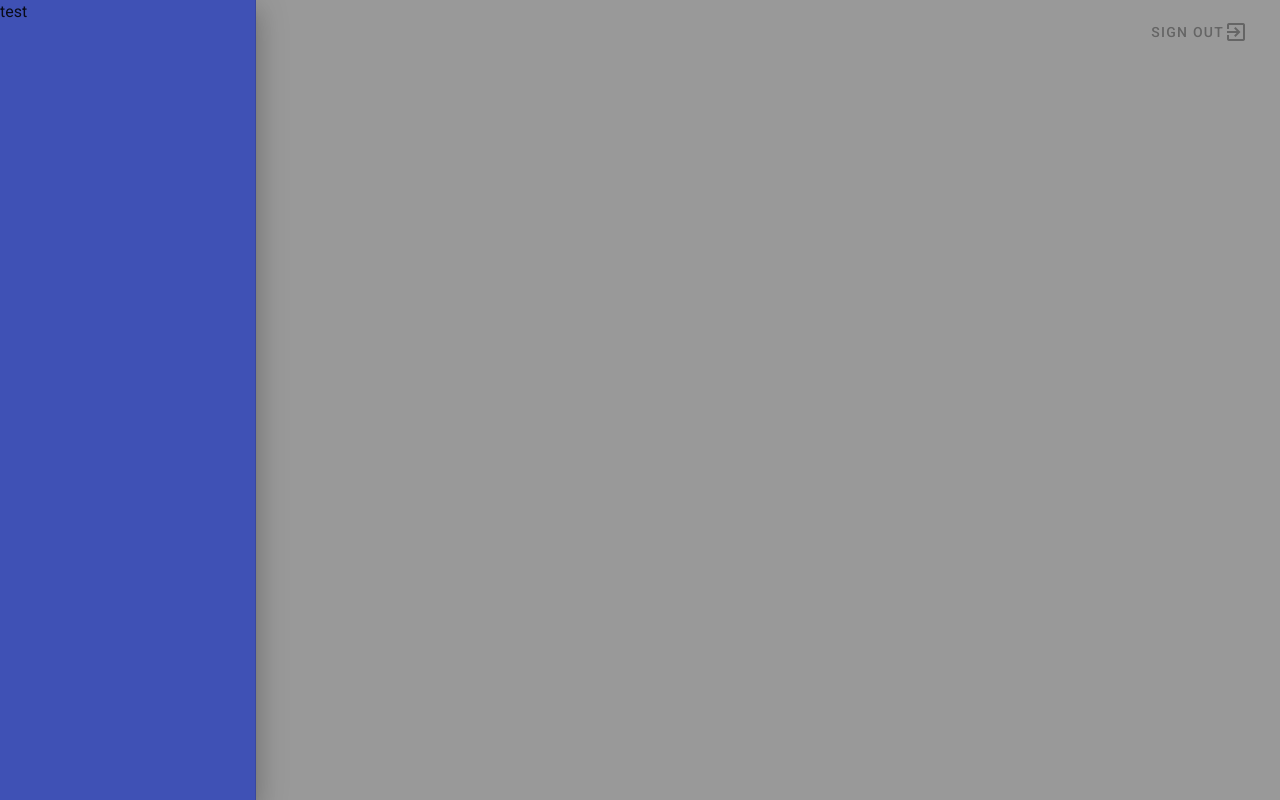
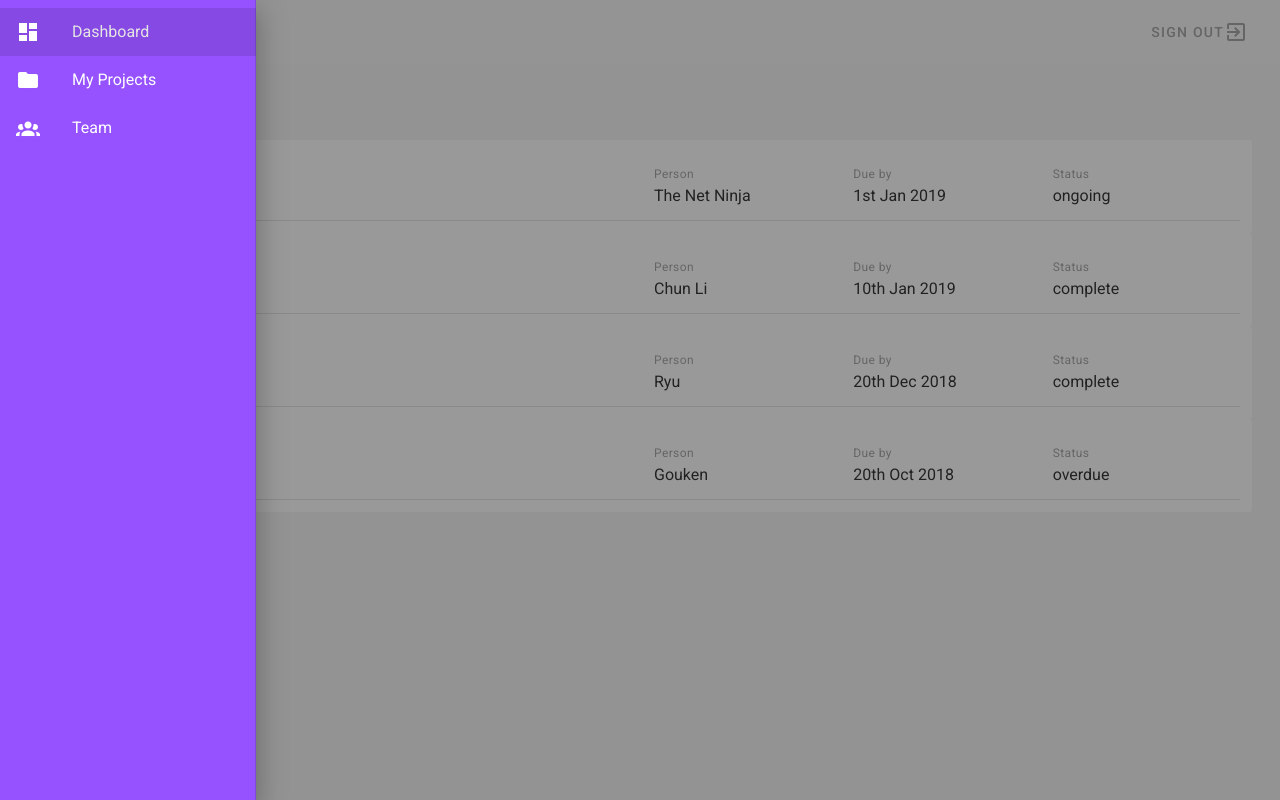
Before and after one commit to HenriqueAkira/Vue-to-do, a Vue app: page / in a window 1280 px wide. Both pictures are taken after a click on the button 28 px from the left and 32 px from the top of the page. Built offline with nearby package versions, Linux system fonts and the light colour scheme.

Commit message:
Dashboard projects

```diff
--- a/src/App.vue
+++ b/src/App.vue
@@ -1,15 +1,14 @@
 <template>
-  <v-app >
+  <v-app class="main-app">
     <Navbar></Navbar>
-    <v-main>
 
+    <v-main class="mx-4 mb-4">
       <router-view>
 
 
       </router-view>
 
     </v-main>
-
   </v-app>
 </template>
 
@@ -25,3 +24,9 @@ export default {
   }),
 };
 </script>
+
+<style >
+  html .v-application--wrap{
+    background-color: #F4F4F4;
+  }
+</style>
--- a/src/components/Navbar.vue
+++ b/src/components/Navbar.vue
@@ -1,6 +1,6 @@
 <template>
   <nav>
-    <v-toolbar flat app>
+    <v-app-bar flat app>
 
         <v-app-bar-nav-icon @click="drawer = !drawer" class="grey--text"></v-app-bar-nav-icon>
 
@@ -15,10 +15,19 @@
             <span>Sign Out</span>
             <v-icon>mdi-exit-to-app</v-icon>
         </v-btn>
-    </v-toolbar>
+    </v-app-bar>
 
-    <v-navigation-drawer app class="indigo" temporary v-model="drawer">
-        <p>test</p>
+    <v-navigation-drawer app class="primary" temporary v-model="drawer">
+        <v-list>
+            <v-list-item v-for="link in links" :key="link.text" router :to="link.route">
+                <v-list-item-action>
+                    <v-icon class="white--text">{{link.icon}}</v-icon>
+                </v-list-item-action>
+                <v-list-item-content>
+                    <v-list-item-title class="white--text">{{link.text}}</v-list-item-title>
+                </v-list-item-content>
+            </v-list-item>
+        </v-list>
     </v-navigation-drawer>
 
   </nav>
@@ -28,7 +37,12 @@
 export default {
     data(){
         return{
-            drawer: false
+            drawer: false,
+            links: [
+                {icon: 'mdi-view-dashboard', text: 'Dashboard', route:'/'},
+                {icon: 'mdi-folder', text: 'My Projects', route:'/projects'},
+                {icon: 'mdi-account-group', text: 'Team', route:'/team'},
+            ]
         }
     },
     methods:{
--- a/src/plugins/vuetify.js
+++ b/src/plugins/vuetify.js
@@ -4,4 +4,14 @@ import Vuetify from 'vuetify/lib/framework';
 Vue.use(Vuetify);
 
 export default new Vuetify({
+    theme: {
+        themes: {
+            light: {
+                primary:  '#9652ff',
+                secondary: '#3cd1c2',
+                accent: '#ffaa2c',
+                error: '#f83e70',
+            },
+        }
+    }
 });
--- a/src/router/index.js
+++ b/src/router/index.js
@@ -1,23 +1,27 @@
 import Vue from 'vue'
 import VueRouter from 'vue-router'
-import HomeView from '../views/HomeView.vue'
+import DashboardView from '../views/DashboardView.vue'
+import ProjectsView from  '../views/ProjectsView.vue'
+import TeamView from  '../views/TeamView.vue'
 
 Vue.use(VueRouter)
 
 const routes = [
   {
     path: '/',
-    name: 'home',
-    component: HomeView
+    name: 'dashboard',
+    component: DashboardView
   },
   {
-    path: '/about',
-    name: 'about',
-    // route level code-splitting
-    // this generates a separate chunk (about.[hash].js) for this route
-    // which is lazy-loaded when the route is visited.
-    component: () => import(/* webpackChunkName: "about" */ '../views/AboutView.vue')
-  }
+    path: '/projects',
+    name: 'projects',
+    component: ProjectsView
+  },
+  {
+    path: '/team',
+    name: 'team',
+    component: TeamView
+  },
 ]
 
 const router = new VueRouter({
--- a/src/views/AboutView.vue
+++ /dev/null
@@ -1,15 +0,0 @@
-<template>
-  <div class="about">
-    <h1>This is an about page</h1>
-  </div>
-</template>
-
-<script>
-
-  export default {
-    name: 'About',
-
-    components: {
-    },
-  }
-</script>
--- /dev/null
+++ b/src/views/DashboardView.vue
@@ -0,0 +1,91 @@
+<template>
+
+  <div class="dashboard">
+
+    <h1 class="subtitle-1 grey--text" >Dashboard</h1>
+
+    <v-container fluid class="my-9">
+      <v-card flat class="pa-3" v-for="project in projects" :key="project.title">
+        <v-row :class="`pa-3 project ${project.status}`">
+          <v-col cols="12" md="6">
+              <div class="caption grey--text">Project title</div>
+              <div>{{project.title}}</div>
+          </v-col>
+          <v-col cols="6" sm="4" md="2">
+              <div class="caption grey--text">Person</div>
+              <div>{{project.person}}</div>
+          </v-col>
+          <v-col cols="6" sm="4" md="2">
+              <div class="caption grey--text">Due by</div>
+              <div>{{project.due}}</div>
+          </v-col>
+          <v-col cols="2" sm="4" md="2">
+              <div class="caption grey--text">Status</div>
+              <div>{{project.status}}</div>
+          </v-col>
+        </v-row>
+        <v-divider></v-divider>
+      </v-card>
+    </v-container>
+
+    <!-- <v-btn class="hidden-md">Click me</v-btn>
+    <v-btn class="hidden-md-and-up">Click me</v-btn>
+    <v-btn class="hidden-sm-only">Click me</v-btn> -->
+
+    <!--
+
+    <v-btn class="pink white--text">Click me</v-btn>
+    <v-btn depressed color="pink">Click me</v-btn>
+    <v-btn color="pink" text>Click me</v-btn>
+
+    <v-btn depressed class="pink white--text" small>
+      <v-icon left small>mdi-email</v-icon>
+      <span>email me</span>
+    </v-btn>
+
+    <v-btn depressed class="pink white--text" large>
+      <span>email me</span>
+      <v-icon right large>mdi-email</v-icon>
+    </v-btn>
+
+    <v-btn fab depressed dark color="purple " small>
+      <v-icon>mdi-heart</v-icon>
+    </v-btn> -->
+
+
+  </div>
+
+</template>
+
+<script>
+
+  export default {
+    name: 'Home',
+
+    components: {
+    },
+
+    data() {
+      return{
+        projects: [
+        { title: 'Design a new website', person: 'The Net Ninja', due: '1st Jan 2019', status: 'ongoing', content: 'Lorem ipsum dolor sit amet consectetur adipisicing elit. Sunt consequuntur eos eligendi illum minima adipisci deleniti, dicta mollitia enim explicabo fugiat quidem ducimus praesentium voluptates porro molestias non sequi animi!'},
+        { title: 'Code up the homepage', person: 'Chun Li', due: '10th Jan 2019', status: 'complete', content: 'Lorem ipsum dolor sit amet consectetur adipisicing elit. Sunt consequuntur eos eligendi illum minima adipisci deleniti, dicta mollitia enim explicabo fugiat quidem ducimus praesentium voluptates porro molestias non sequi animi!'},
+        { title: 'Design video thumbnails', person: 'Ryu', due: '20th Dec 2018', status: 'complete', content: 'Lorem ipsum dolor sit amet consectetur adipisicing elit. Sunt consequuntur eos eligendi illum minima adipisci deleniti, dicta mollitia enim explicabo fugiat quidem ducimus praesentium voluptates porro molestias non sequi animi!'},
+        { title: 'Create a community forum', person: 'Gouken', due: '20th Oct 2018', status: 'overdue', content: 'Lorem ipsum dolor sit amet consectetur adipisicing elit. Sunt consequuntur eos eligendi illum minima adipisci deleniti, dicta mollitia enim explicabo fugiat quidem ducimus praesentium voluptates porro molestias non sequi animi!'},
+      ]
+      }
+    }
+  }
+</script>
+
+<style>
+  .project.complete{
+    border-left: 4px solid #3cd1c2;
+  }
+  .project.ongoing{
+    border-left: 4px solid orange;
+  }
+  .project.overdue{
+    border-left: 4px solid tomato;
+  }
+</style>
--- a/src/views/HomeView.vue
+++ /dev/null
@@ -1,43 +0,0 @@
-<template>
-
-  <div class="home">
-
-    <h1>Homepage</h1>
-    <!-- <v-btn class="hidden-md">Click me</v-btn>
-    <v-btn class="hidden-md-and-up">Click me</v-btn>
-    <v-btn class="hidden-sm-only">Click me</v-btn> -->
-
-    <!--
-
-    <v-btn class="pink white--text">Click me</v-btn>
-    <v-btn depressed color="pink">Click me</v-btn>
-    <v-btn color="pink" text>Click me</v-btn>
-
-    <v-btn depressed class="pink white--text" small>
-      <v-icon left small>mdi-email</v-icon>
-      <span>email me</span>
-    </v-btn>
-
-    <v-btn depressed class="pink white--text" large>
-      <span>email me</span>
-      <v-icon right large>mdi-email</v-icon>
-    </v-btn>
-
-    <v-btn fab depressed dark color="purple " small>
-      <v-icon>mdi-heart</v-icon>
-    </v-btn> -->
-
-
-  </div>
-
-</template>
-
-<script>
-
-  export default {
-    name: 'Home',
-
-    components: {
-    },
-  }
-</script>
--- /dev/null
+++ b/src/views/ProjectsView.vue
@@ -0,0 +1,27 @@
+<template>
+  <div class="projects">
+
+    <h1 class="subtitle-1 grey--text">Projects</h1>
+
+    <v-container fluid class="my-6">
+
+      <v-row>
+        <v-col cols="12">
+            as
+        </v-col>
+      </v-row>
+
+    </v-container>
+
+  </div>
+</template>
+
+<script>
+
+  export default {
+    name: 'Projects',
+
+    components: {
+    },
+  }
+</script>
--- /dev/null
+++ b/src/views/TeamView.vue
@@ -0,0 +1,20 @@
+<template>
+  <div class="team">
+    <h1 class="subtitle-1 grey--text">Team</h1>
+
+    <v-container fluid class="my-5">
+      content
+    </v-container>
+
+  </div>
+</template>
+
+<script>
+export default {
+
+}
+</script>
+
+<style>
+
+</style>
```
